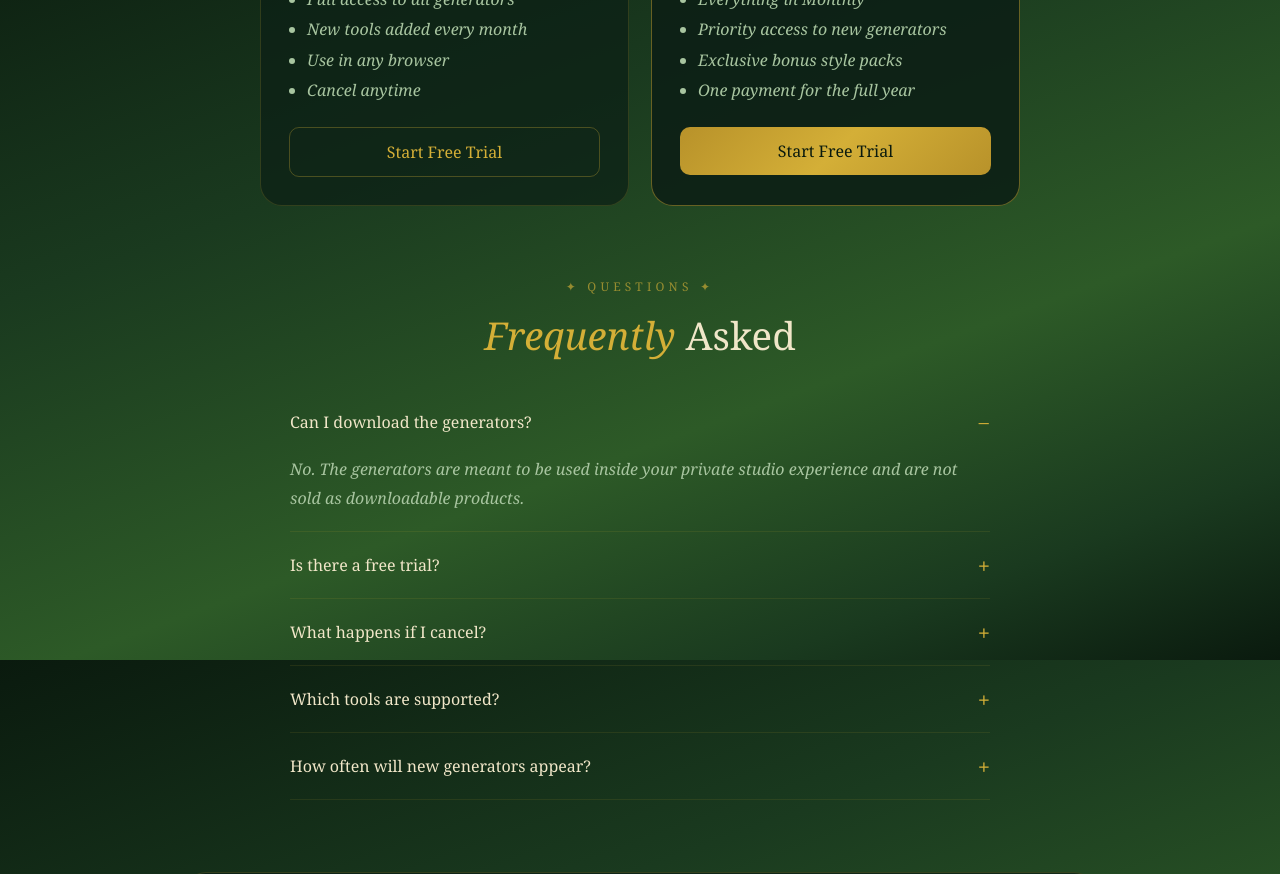
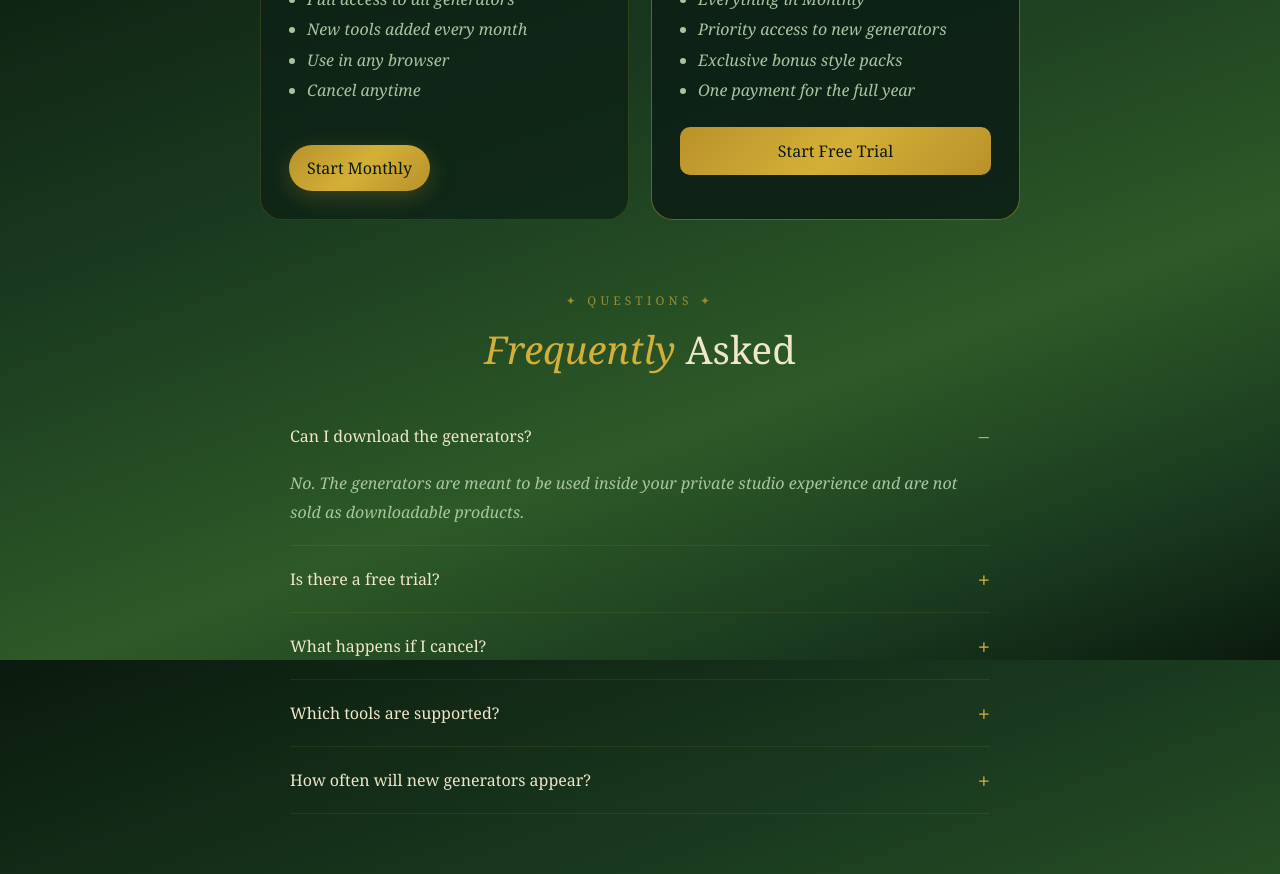
Before and after one commit to TatianaLychy/magicalstories, a Next.js app: page / in a window 1280 px wide. Shown: the part 2540-3414 px from the top of the page. Built offline with nearby package versions, Linux system fonts and the light colour scheme.

Commit message:
Update page.js

```diff
--- a/app/page.js
+++ b/app/page.js
@@ -214,7 +214,7 @@ export default function Page() {
                 <li>Use in any browser</li>
                 <li>Cancel anytime</li>
               </ul>
-              <a href="#" style={{ display: "block", textAlign: "center", padding: "13px 16px", borderRadius: 10, border: "1px solid rgba(212,175,55,.3)", color: "#d4af37" }}>Start Free Trial</a>
+              <a href="https://whop.com/checkout/plan_e5EQbgYs95UvS" style={{ display: "inline-block", marginTop: 18, background: "linear-gradient(135deg,#b8922a 0%,#d4af37 50%,#b8922a 100%)", color: "#0a1a0e", padding: "12px 18px", borderRadius: 999, textDecoration: "none", boxShadow: "0 6px 22px rgba(212,175,55,.22)" }}>Start Monthly</a>
             </div>
             <div style={{ background: "rgba(13,32,22,.9)", border: "1px solid rgba(212,175,55,.45)", borderRadius: 22, padding: 28, position: "relative" }}>
               <div style={{ position: "absolute", top: -12, left: "50%", transform: "translateX(-50%)", background: "#d4af37", color: "#0a1a0e", padding: "4px 12px", borderRadius: 999, fontSize: 11, letterSpacing: ".18em", textTransform: "uppercase", whiteSpace: "nowrap" }}>Best Value</div>
```
